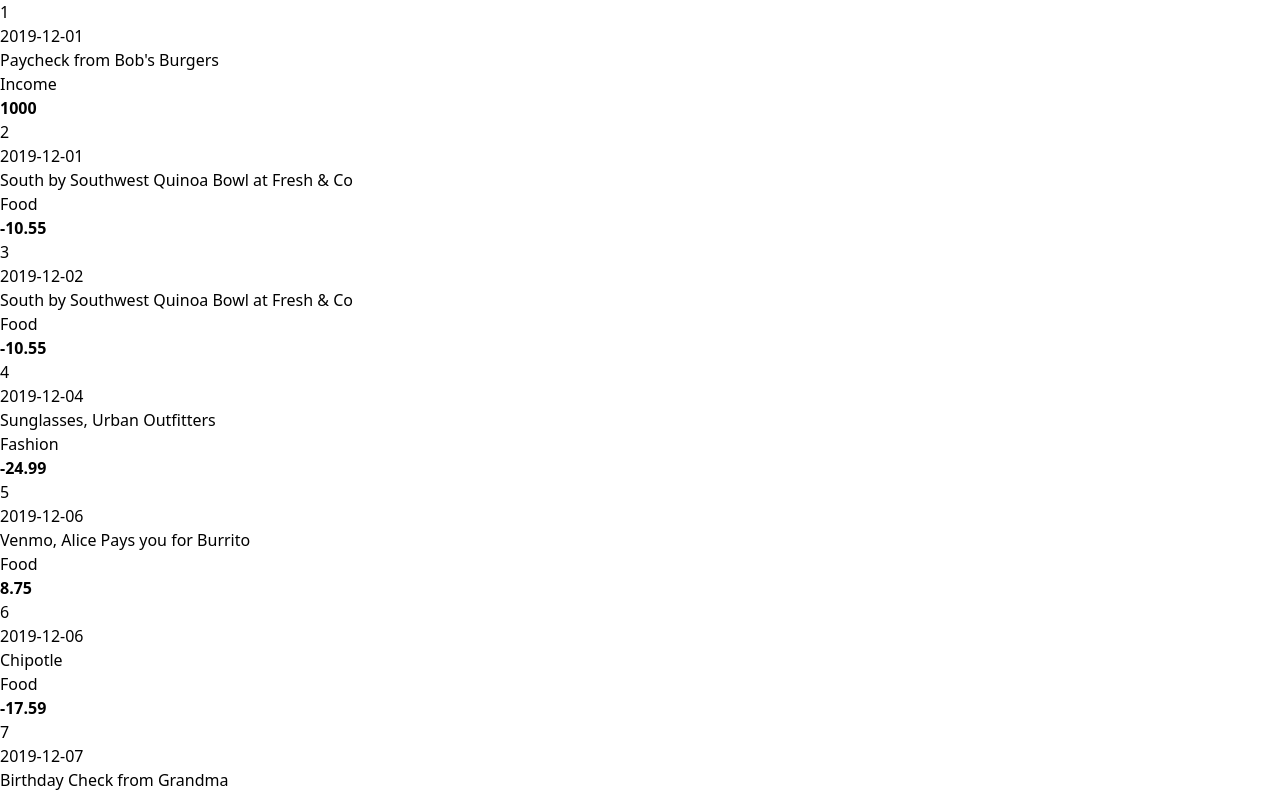
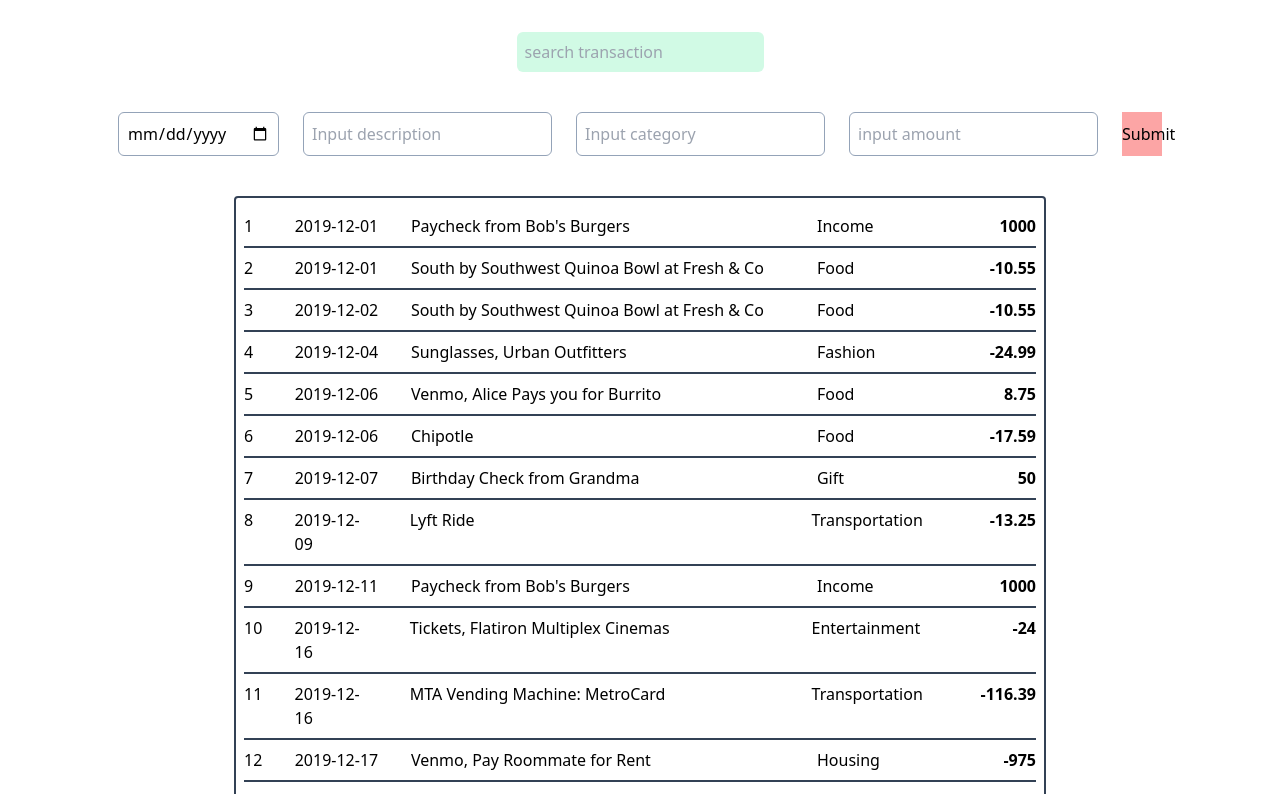
Before and after one commit to allenshamrock/phase-2-code-challenge-bank-of-flatiron, a React (Vite) app: page / in a window 1280 px wide. Shown: the top 794 px of the page. Built offline with nearby package versions, Linux system fonts and the light colour scheme; data requests are answered from the project's data file.

Commit message:
Implented the form feature

```diff
--- a/src/App.jsx
+++ b/src/App.jsx
@@ -1,10 +1,29 @@
+import React, { useState, useEffect } from "react";
 import Table from "./components/Table";
+import SearchBar from "./components/SearchBar";
+import Form from "./components/Form";
 function App() {
+    const [data, setData] = useState([]); //State for storing our data
+    //Using side effect to fetch data from my db
+    useEffect(() => {
+      const fetchData = async () => {
+        try {
+          const response = await fetch("  http://localhost:3001/transactions");
+          const data = await response.json();
+          console.log(data);
+          setData(data);
+        } catch (error) {
+          console.error("Failed to fetch", error.message);
+        }
+      };
+      fetchData();
+    }, []);
   return (
-    <div >
-      <Table />
+    <div className="flex flex-col items-center">
+      <SearchBar />
+      <Form/>
+      <Table data={data}/>
     </div>
   );
 }
-
 export default App;
--- a/src/components/Form.jsx
+++ b/src/components/Form.jsx
@@ -0,0 +1,61 @@
+import React, { useState } from "react";
+
+function Form() {
+  const [formData, setFormData] = useState({
+    id: "",
+    date: "",
+    description: "",
+    category: "",
+    amount: "",
+  });
+
+  function handleSubmit(e) {
+    e.preventDefault();
+    console.log(formData);
+    setFormData({
+      id: "",
+      date: "",
+      description: "",
+      category: "",
+      amount: "",
+    });
+  }
+  return (
+    <form action="" onSubmit={handleSubmit} className="flex mt-10 gap-x-6 ">
+      <input
+        type="date"
+        placeholder="Input date"
+        required
+        className="p-2 border rounded-md border-slate-400"
+        value={formData.date}
+        onChange={(e) => setFormData({ ...formData, date: e.target.value })}
+      />
+      <input
+        type="text"
+        placeholder="Input description"
+        className="p-2 border rounded-md border-slate-400"
+        value={formData.description}
+        onChange={(e) =>
+          setFormData({ ...formData, description: e.target.value })
+        }
+      />
+      <input
+        type="text"
+        placeholder="Input category"
+        className="p-2 border rounded-md border-slate-400"
+        value={formData.category}
+        onChange={(e) => setFormData({ ...formData, category: e.target.value })}
+      />
+      <input
+        type="text"
+        placeholder="input amount"
+        className="p-2 border rounded-md border-slate-400"
+        value={formData.amount}
+        onChange={(e) => setFormData({ ...formData, amount: e.target.value })}
+      />
+      <button className=" border-slate-500 w-10 bg-red-300" >Submit</button>
+    </form>
+  );
+}
+
+export default Form;
--- a/src/components/SearchBar.jsx
+++ b/src/components/SearchBar.jsx
@@ -1,9 +1,15 @@
-import React from 'react'
+import React from "react";
 
 function SearchBar() {
   return (
-    <div>SearchBar</div>
-  )
+    <div className="w-auto mt-8 border-none">
+      <input
+        type="Search"
+        placeholder="search transaction"
+        className="p-2 border-none rounded-md outline-none bg-emerald-100"
+      />
+    </div>
+  );
 }
 
-export default SearchBar
+export default SearchBar;
--- a/src/components/Table.jsx
+++ b/src/components/Table.jsx
@@ -1,34 +1,17 @@
-import React, { useState, useEffect } from "react";
+import React from "react";
 
-function Table() {
-  const [data, setData] = useState([]); //State for storing our data
+function Table({data}) {
 
-  //Using side effect to fetch data from my db
-  useEffect(() => {
-    const fetchData = async () => {
-      try {
-        const response = await fetch("  http://localhost:3001/transactions");
-        const data = await response.json();
-        console.log(data);
-        setData(data);
-      } catch (error) {
-        console.error("Failed to fetch", error.message);
-      }
-    };
-    fetchData();
-  }, []);
   return (
-    <div className="bg-red-500">
+    <div className="flex flex-col justify-center m-auto mt-10 w-[812px] border-2 border-slate-700 p-2 rounded">
       {data.map((data) => {
         return (
-          <div key={data.id}>
-            <p>{data.id}</p>
-            <p>{data.date}</p>
-            <p>{data.description}</p>
-            <p>{data.category}</p>
-            <p>
-              <strong>{data.amount}</strong>
-            </p>
+          <div key={data.id} className="flex py-2 border-b-2 border-slate-700 not-last-child:border-b-0 gap-x-8 gap-y-4">
+            <p className="w-[20px]">{data.id}</p>
+            <p className="w-[90px]">{data.date}</p>
+            <p className="w-[400px]">{data.description}</p>
+            <p className="w-[100px]">{data.category}</p>
+            <p className="w-[100px] font-bold text-end">{data.amount}</p>
           </div>
         );
       })}
--- a/tailwind.config.js
+++ b/tailwind.config.js
@@ -1,6 +1,6 @@
 /** @type {import('tailwindcss').Config} */
 export default {
-  content: ["./src/**/*.{html,js,}"],
+  content: ["./src/**/*.{html,js,jsx}"],
   theme: {
     extend: {},
   },
```
